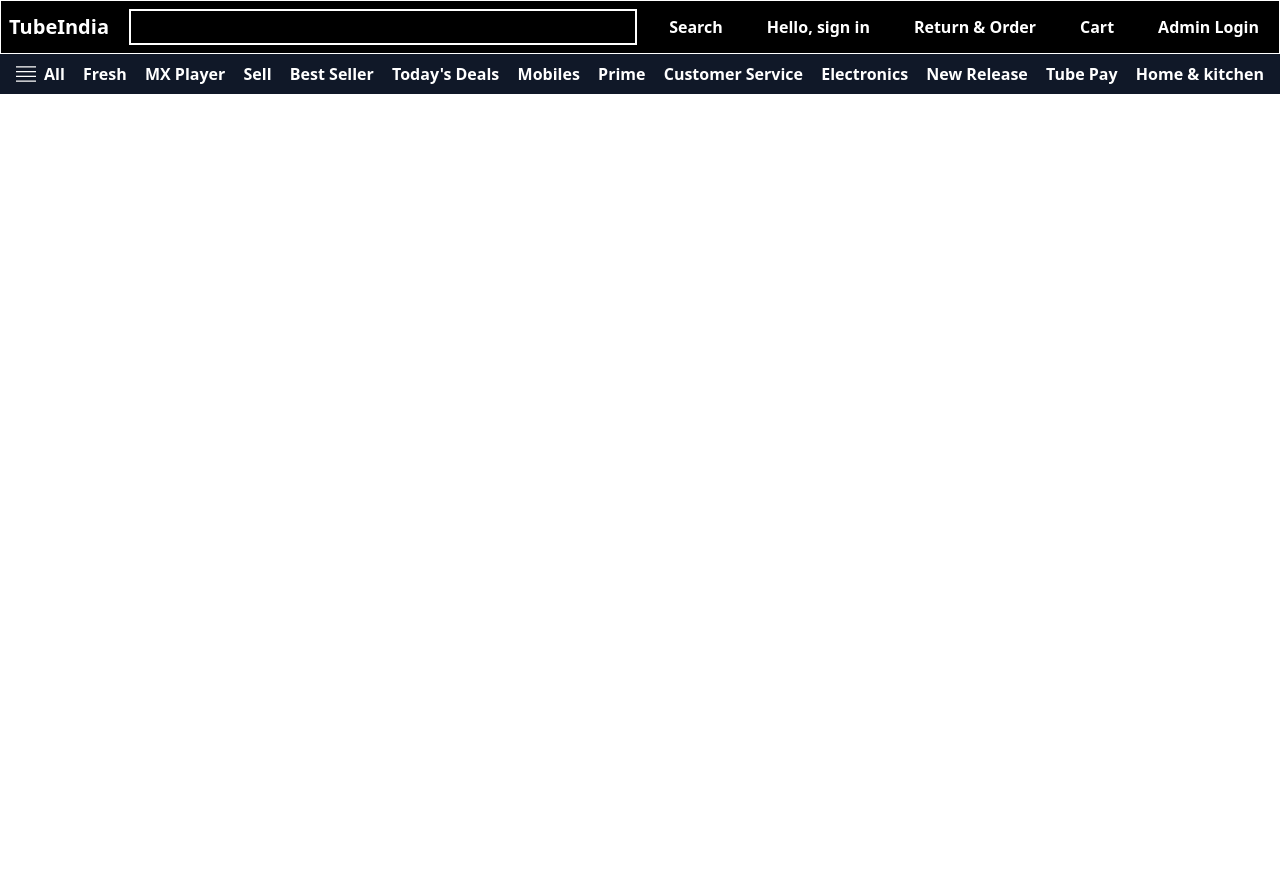
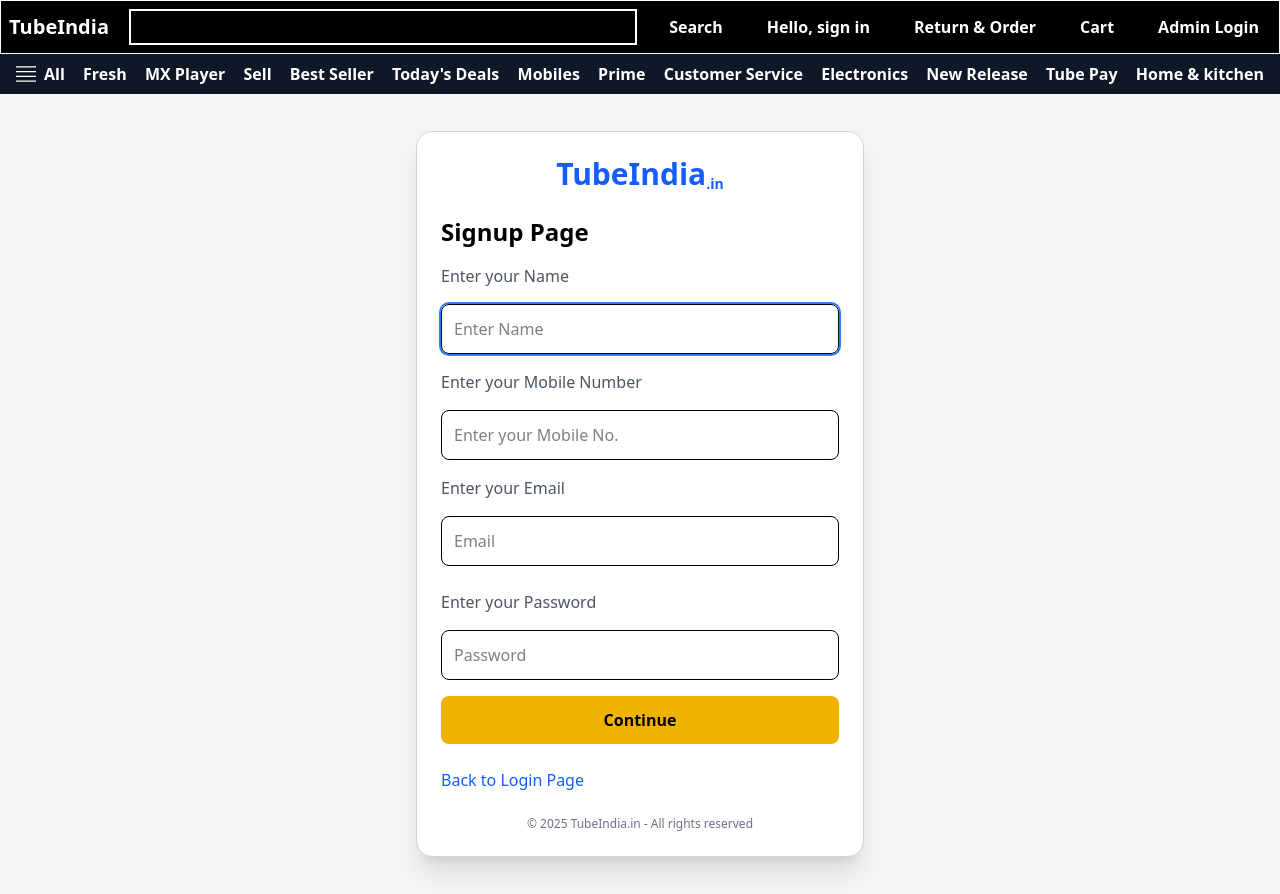
Before and after one commit to ParveenPasricha/tubeindia, a React (Vite) app: page /signup in a window 1280 px wide. Before the commit the page ends 800 px from the top, so only its background shows below. Built offline with nearby package versions, Linux system fonts and the light colour scheme.

Commit message:
Feature: added Login/Signup

```diff
--- a/package.json
+++ b/package.json
@@ -12,6 +12,8 @@
   "dependencies": {
     "@reduxjs/toolkit": "^2.6.0",
     "@tailwindcss/vite": "^4.0.9",
+    "axios": "^1.8.1",
+    "cors": "^2.8.5",
     "react": "^19.0.0",
     "react-dom": "^19.0.0",
     "react-hot-toast": "^2.5.2",
--- a/src/App.jsx
+++ b/src/App.jsx
@@ -10,6 +10,7 @@
 import Admin from "./assets/Components/Admin";
 import Cart from "./assets/Components/Cart";
 import { Toaster } from "react-hot-toast";
+import Signup from "./assets/Components/Signup";
 
 const App = () => {
   return (
@@ -25,6 +26,7 @@
           <Route path="/forget" element={<Forget/>}/>
           <Route path="/admin" element={<Admin/>}/>
           <Route path="/cart" element={<Cart/>}/>
+          <Route path="/signup" element={<Signup/>}/>
         </Routes>
       </BrowserRouter>
     </>
--- a/src/assets/Components/Login.jsx
+++ b/src/assets/Components/Login.jsx
@@ -1,7 +1,9 @@
+import axios from "axios";
 import React, { useState } from "react";
-import { Link } from "react-router-dom";
+import { Link, useNavigate } from "react-router-dom";
 
 const Login = () => {
+    const navigate = useNavigate()
   const [input, setInput] = useState({
     email: "",
     password: "",
@@ -15,7 +17,23 @@
     }));
   };
 
-  const handleLogin = () => {
+  const handleLogin = async () => {
+    if(!input.email || !input.password){
+      alert("Please Fill all Field")
+      return
+    }
+    try {
+      const response = await axios.post("http://localhost:5000/api/login",
+        {email: input.email, password: input.password}
+      )
+      console.log("Login Successfull" , response.data)
+      alert("login Successfully")
+      navigate('/')
+
+    } catch (error) {
+      console.log(error)
+    }
+
     console.log(input.email, input.password);
   };
 
--- /dev/null
+++ b/src/assets/Components/Signup.jsx
@@ -0,0 +1,130 @@
+import React, { useState, useRef, useEffect } from "react";
+import { Link, useNavigate } from "react-router-dom";
+import axios from "axios";
+
+const Signup = () => {
+    const [input, setInput] = useState({
+        name: "",
+        mobile: "",
+        email: "",
+        password: ""
+    });
+
+    const inputRef = useRef(null);  // For auto focus
+    const navigate = useNavigate();  // Correct way to navigate
+
+    useEffect(() => {
+        inputRef.current.focus();  // Auto-focus on Name input
+    }, []);
+
+    const handleChange = (e) => {
+        const { name, value } = e.target;
+        setInput((prevData) => ({
+            ...prevData,
+            [name]: value
+        }));
+    };
+
+    const handleSignup = async () => {
+        console.log("Signup Details:", input);
+
+        if (!input.name || !input.mobile || !input.email || !input.password) {
+            alert("Please fill all fields");
+            return;
+        }
+
+        try {
+            const response = await axios.post('http://localhost:5000/api/signup', {
+                name: input.name,
+                mobile: input.mobile,
+                email: input.email,
+                password: input.password
+            });
+
+            console.log("Signup Successful:", response);
+            alert("Signup Successful!");
+
+            setInput({ name: "", mobile: "", email: "", password: "" });
+
+            // Navigate to home page ("/")
+            navigate('/login');
+        } catch (err) {
+            console.error("Signup Error:", err);
+            alert("Signup Failed! Please try again.");
+        }
+    };
+
+    return (
+        <div className="flex justify-center items-center min-h-screen bg-gray-100">
+            <div className="w-full max-w-md bg-white shadow-xl rounded-2xl p-6 space-y-6 border border-gray-300">
+                <h1 className="text-center text-3xl font-bold text-blue-600">
+                    TubeIndia<sub className="text-sm">.in</sub>
+                </h1>
+
+                <div className="space-y-4">
+                    <h1 className="text-2xl font-bold">Signup Page</h1>
+
+                    <p className="text-gray-600">Enter your Name</p>
+                    <input
+                        ref={inputRef}
+                        className="w-full border rounded-lg p-3 focus:outline-none focus:ring-2 focus:ring-blue-500"
+                        onChange={handleChange}
+                        value={input.name}
+                        type="text"
+                        placeholder="Enter Name"
+                        name="name"
+                    />
+
+                    <p className="text-gray-600">Enter your Mobile Number</p>
+                    <input
+                        className="w-full border rounded-lg p-3 focus:outline-none focus:ring-2 focus:ring-blue-500"
+                        onChange={handleChange}
+                        value={input.mobile}
+                        type="text"
+                        placeholder="Enter your Mobile No."
+                        name="mobile"
+                    />
+
+                    <p className="text-gray-600">Enter your Email</p>
+                    <input
+                        className="w-full border rounded-lg p-3 focus:outline-none focus:ring-2 focus:ring-blue-500"
+                        onChange={handleChange}
+                        value={input.email}
+                        type="email"
+                        placeholder="Email"
+                        name="email"
+                    />
+
+                    <p className="mt-2 text-gray-600">Enter your Password</p>
+                    <input
+                        className="w-full border rounded-lg p-3 focus:outline-none focus:ring-2 focus:ring-blue-500"
+                        type="password"
+                        placeholder="Password"
+                        onChange={handleChange}
+                        value={input.password}
+                        name="password"
+                    />
+
+                    <button
+                        onClick={handleSignup}
+                        className="w-full font-bold bg-yellow-500 p-3 rounded-lg hover:bg-yellow-400 transition duration-300"
+                    >
+                        Continue
+                    </button>
+                </div>
+
+                <div className="flex justify-between text-blue-600">
+                    <Link to="/login" className="hover:underline">
+                        Back to Login Page
+                    </Link>
+                </div>
+
+                <p className="text-center text-gray-500 text-xs">
+                    © 2025 TubeIndia.in - All rights reserved
+                </p>
+            </div>
+        </div>
+    );
+};
+
+export default Signup;
```
Also changed, not shown: 1 other file (tests, documents, lock files or other folders).
